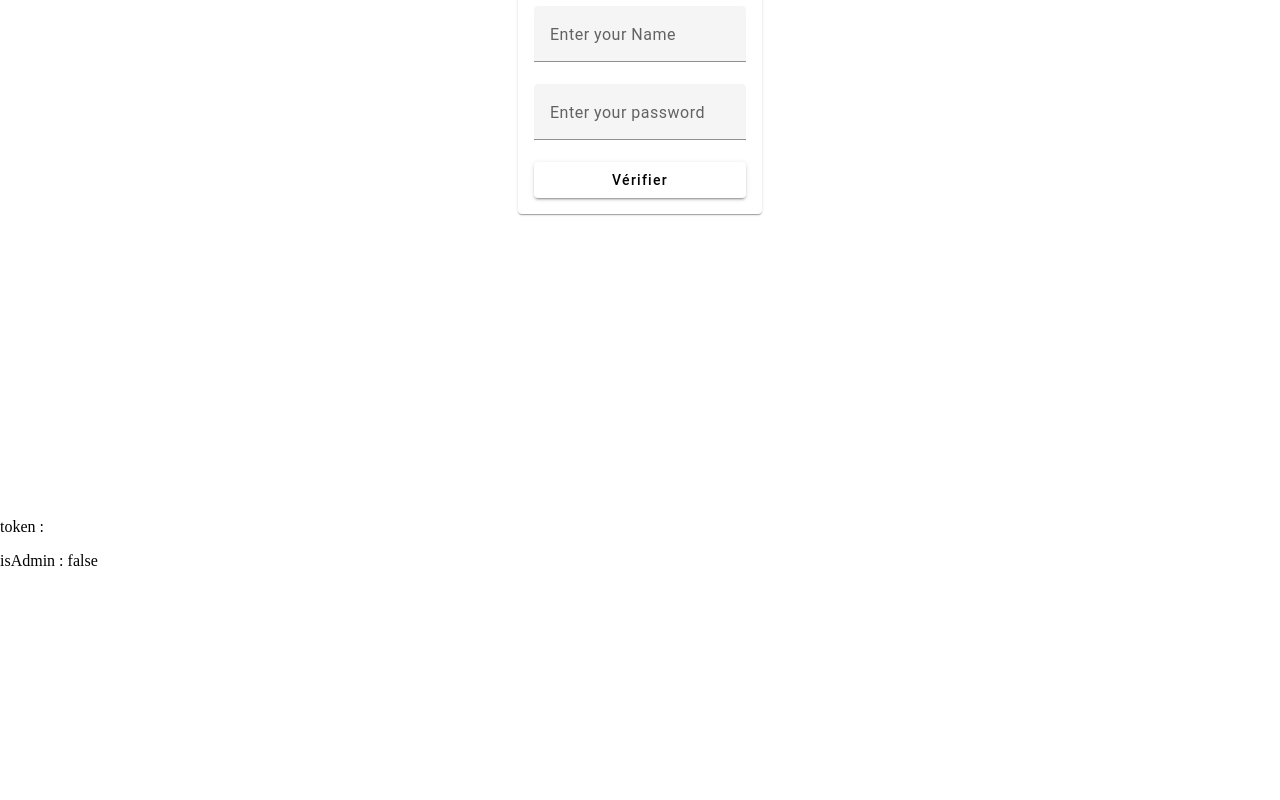
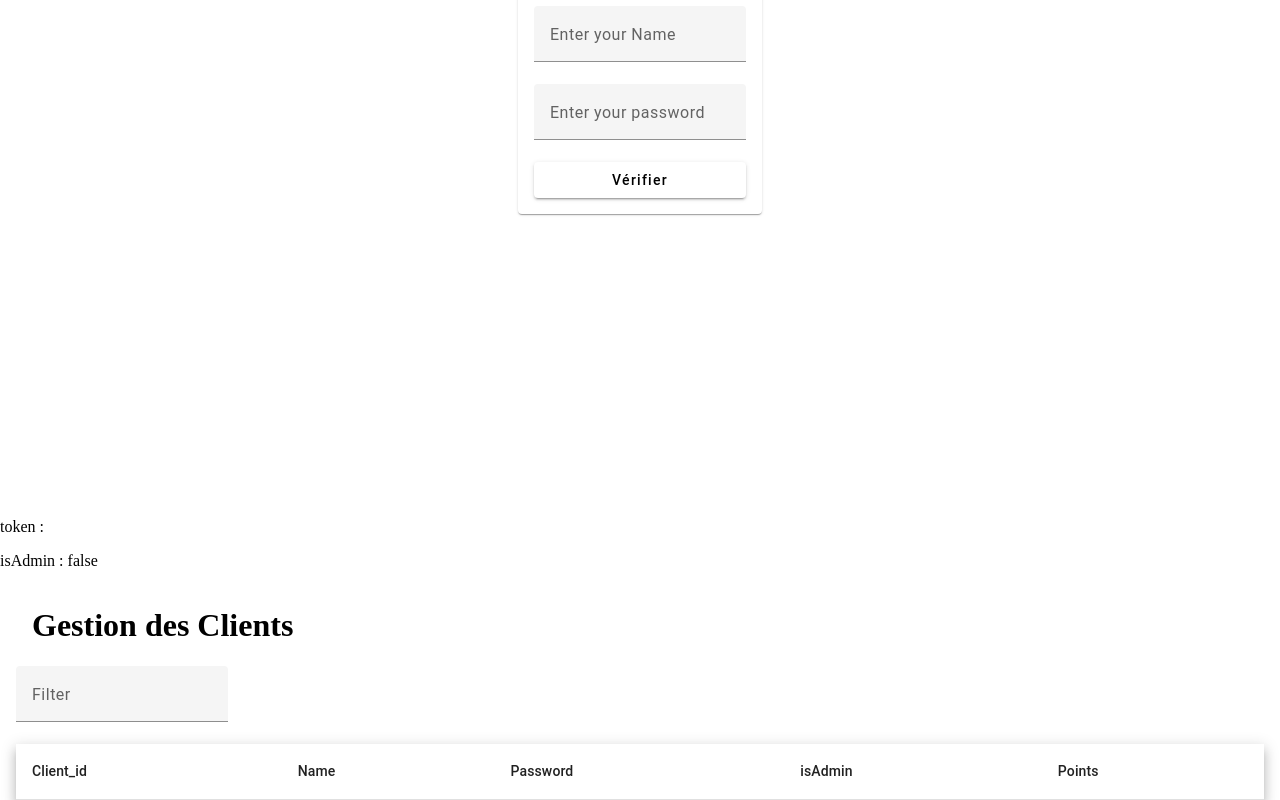
Before and after one commit to Nathanb-ecam/web_pizza_clients, an Angular app in the folder pizza_angular/: page /admin in a window 1280 px wide. Shown: the part 362-1162 px from the top of the page. Before the commit the page ends 948 px from the top, so only its background shows below. Built offline with nearby package versions, Linux system fonts and the light colour scheme; no server answers.

Commit message:
added filter for users

```diff
--- a/pizza_angular/src/app/admin.service.ts
+++ b/pizza_angular/src/app/admin.service.ts
@@ -80,9 +80,9 @@ export class AdminService {
 
 
   // MENU SECTION
-  getMenusExplicit(token:string):Observable<any>{
+  getMenusExplicit(token:string):Observable<MenuExplicit[]>{
     let headers = httpOptions.headers.set("Authorization",`Bearer ${token}`)
-    return this.http.get<MenuExplicit>(this.local_url+"/menusExplicit",{headers:headers})
+    return this.http.get<MenuExplicit[]>(this.local_url+"/menusExplicit",{headers:headers})
   }
   addMenu(menu:Menu,token:string){
     let headers = httpOptions.headers.set("Authorization",`Bearer ${token}`)
@@ -99,9 +99,9 @@ export class AdminService {
 
 
 
-  getClients(token:string):Observable<any>{
+  getClients(token:string):Observable<Client[]>{
     let headers = httpOptions.headers.set("Authorization",`Bearer ${token}`)
-    return this.http.get(this.local_url+"/users",{headers:headers})
+    return this.http.get<Client[]>(this.local_url+"/users",{headers:headers})
   }
 
   getOrderExtras(token:string):Observable<any>{
--- a/pizza_angular/src/app/admin/admin.component.css
+++ b/pizza_angular/src/app/admin/admin.component.css
@@ -1,10 +1,10 @@
-.menu-content .menu-title{
+.content .title{
     display: flex;
     justify-content: space-between;
     align-items: center;
     margin:0 1rem;
 }
 
-.menu-content {
+.content {
     margin: 0 1rem;
 }
--- a/pizza_angular/src/app/admin/admin.component.html
+++ b/pizza_angular/src/app/admin/admin.component.html
@@ -10,9 +10,9 @@
 <p>token : {{token.token}}</p>
 <p>isAdmin :  {{isAdmin}}</p>
 
-<div class="menu-content" *ngIf="signedIn">
-    <div class="menu-title">
-        <h1>Admin dashboard</h1>
+<div class="content" *ngIf="signedIn">
+    <div class="title">
+        <h1>Gestion des menus</h1>
         <button mat-flat-button (click)="addMenu()" color="primary">Add a menu</button>
     </div>
 
@@ -50,13 +50,47 @@
         </ng-container>
 
 
-        <tr mat-header-row *matHeaderRowDef="columnsToDisplay"></tr>
-        <tr mat-row *matRowDef="let row; columns: columnsToDisplay;"></tr>
+        <tr mat-header-row *matHeaderRowDef="menuColumnsToDisplay"></tr>
+        <tr mat-row *matRowDef="let row; columns: menuColumnsToDisplay;"></tr>
 
     </table>
+</div>
+
+<div class="content">
+    <div class="title">
+        <h1>Gestion des Clients</h1>
+        <!-- <button mat-flat-button (click)="addMenu()" color="primary">Add a menu</button>     -->
+    </div>
+    <mat-form-field>
+        <mat-label>Filter</mat-label>
+        <input matInput (keyup)="applyFilter($event)" placeholder="Ex. Michel" #input>
+    </mat-form-field>
+
+    <table mat-table [dataSource]="clientDataSource" class="mat-elevation-z8">
+        <ng-container matColumnDef="Client_id">
+            <th mat-header-cell *matHeaderCellDef> Client_id </th>
+            <td mat-cell *matCellDef="let client"> {{client.user_id}} </td>
+        </ng-container>
+        <ng-container matColumnDef="Name">
+            <th mat-header-cell *matHeaderCellDef> Name </th>
+            <td mat-cell *matCellDef="let client"> {{client.name}} </td>
+        </ng-container>
+        <ng-container matColumnDef="Password">
+            <th mat-header-cell *matHeaderCellDef> Password </th>
+            <td mat-cell *matCellDef="let client"> {{client.password}} </td>
+        </ng-container>
+        <ng-container matColumnDef="isAdmin">
+            <th mat-header-cell *matHeaderCellDef> isAdmin </th>
+            <td mat-cell *matCellDef="let client"> {{client.isAdmin}} </td>
+        </ng-container>
+        <ng-container matColumnDef="Points">
+            <th mat-header-cell *matHeaderCellDef> Points </th>
+            <td mat-cell *matCellDef="let client"> {{client.points}} </td>
+        </ng-container>
 
 
+        <tr mat-header-row *matHeaderRowDef="clientColumnsToDisplay"></tr>
+        <tr mat-row *matRowDef="let row; columns: clientColumnsToDisplay;"></tr>
 
-
-
+    </table>
 </div>
--- a/pizza_angular/src/app/admin/admin.component.ts
+++ b/pizza_angular/src/app/admin/admin.component.ts
@@ -14,8 +14,11 @@ import { MenuEditComponent } from '../menu-edit/menu-edit.component';
   styleUrls: ['./admin.component.css']
 })
 export class AdminComponent {
-  columnsToDisplay:string[] = ['menu_id', 'Pizza','Drink','Sauce','Chicken','action'];
+  menuColumnsToDisplay:string[] = ['menu_id', 'Pizza','Drink','Sauce','Chicken','action'];
+  clientColumnsToDisplay:string[] = ['Client_id', 'Name','Password','isAdmin','Points'];
   menuDataSource:any;
+  clientDataSource:any;
+
 
   username:string="";
   password:string="";
@@ -106,7 +109,7 @@ export class AdminComponent {
   }
   showAllTables(){
     // this.showOrderExtrasTable()
-    // this.showClientsTable()
+    this.showClientsTable()
     // this.showPizzaTable()
     this.showMenusExplicitTable()
     // this.showSauceTable()
@@ -121,9 +124,9 @@ export class AdminComponent {
     this.adminService.getMenusExplicit(this.token.token).subscribe(
       data => {
         // this.menus = data;
-        this.menuDataSource = new MatTableDataSource(data)
-        console.log("this.menus");
-        console.log(this.menus);
+        this.menuDataSource = new MatTableDataSource(data);
+        console.log("this.menus DataSource");
+        console.log(data);
       }
     )
   }
@@ -132,11 +135,18 @@ export class AdminComponent {
     console.log()
   }
 
+  applyFilter(event: Event) {
+    const filterValue = (event.target as HTMLInputElement).value;
+    this.clientDataSource.filter = filterValue.trim().toLowerCase();
+  }
+
+
   showClientsTable(){
     this.adminService.getClients(this.token.token).subscribe(
       data => {
         this.clients = data;
-        // console.log(this.clients);
+        this.clientDataSource = new MatTableDataSource(data);
+        console.log(this.clients);
       }
     )
   }
@@ -151,6 +161,12 @@ export class AdminComponent {
   }
 
 
+
+
+
+
+
+
   showPizzaTable(){
     this.restauService.getPizzas().subscribe(
       data => {
@@ -160,8 +176,6 @@ export class AdminComponent {
       }
     )
   }
-
-
 
   showDrinkTable(){
     this.restauService.getDrinks().subscribe(
```
